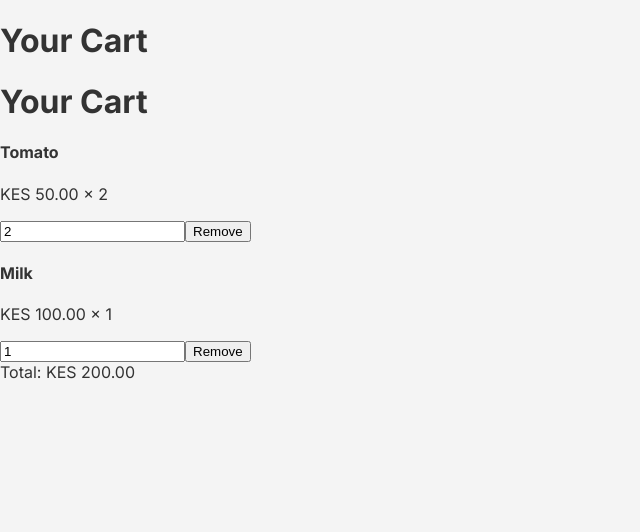
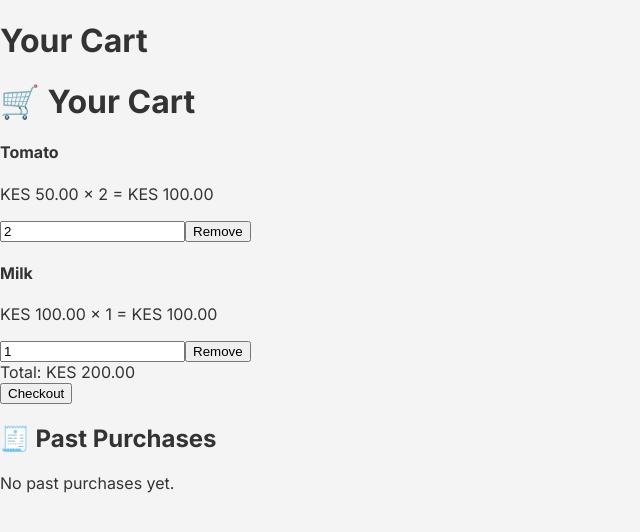
Before and after one commit to BirunduGloria/smart-duka, a Next.js app: page /cart in a window 1280 px wide. Shown: the top 532 px of the page, without its empty margins (0-640 px from the left). Built offline with nearby package versions, Linux system fonts and the light colour scheme; data requests are answered from the project's data file.

Commit message:
Enhance Cart component with sales history and checkout functionality

```diff
--- a/app/components/Cart.js
+++ b/app/components/Cart.js
@@ -4,32 +4,70 @@ import { useState, useEffect } from 'react';
 
 function Cart() {
   const [cartItems, setCartItems] = useState([]);
+  const [currency, setCurrency] = useState('KES');
+  const [salesHistory, setSalesHistory] = useState([]);
 
-  // Fetch cart items from your API
+  // Load cart items on mount
   useEffect(() => {
     fetch('http://localhost:3001/cart')
-      .then((res) => res.json())
+      .then(res => res.json())
       .then(setCartItems)
-      .catch((err) => console.error('Failed to fetch cart:', err));
+      .catch(err => console.error('Failed to fetch cart:', err));
+
+    fetch('http://localhost:3001/sales')
+      .then(res => res.json())
+      .then(setSalesHistory)
+      .catch(err => console.error('Failed to fetch sales history:', err));
   }, []);
 
-  const handleQuantityChange = (id, newQuantity) => {
-    setCartItems((prev) =>
-      prev.map((item) =>
-        item.id === id ? { ...item, quantity: newQuantity } : item
-      )
+  const handleQuantityChange = (id, newQty) => {
+    setCartItems(prev =>
+      prev.map(item => item.id === id ? { ...item, quantity: newQty } : item)
     );
-    // Optional: update on server with PATCH
+
     fetch(`http://localhost:3001/cart/${id}`, {
       method: 'PATCH',
       headers: { 'Content-Type': 'application/json' },
-      body: JSON.stringify({ quantity: newQuantity }),
+      body: JSON.stringify({ quantity: newQty }),
     });
   };
 
   const handleRemove = (id) => {
-    setCartItems((prev) => prev.filter((item) => item.id !== id));
+    setCartItems(prev => prev.filter(item => item.id !== id));
     fetch(`http://localhost:3001/cart/${id}`, { method: 'DELETE' });
+  };
+
+  const handleCheckout = () => {
+    if (cartItems.length === 0) return alert("Cart is empty!");
+
+    const sale = {
+      items: cartItems,
+      total: total,
+      currency: currency,
+      date: new Date().toISOString(),
+    };
+
+    fetch('http://localhost:3001/sales', {
+      method: 'POST',
+      headers: { 'Content-Type': 'application/json' },
+      body: JSON.stringify(sale),
+    })
+      .then(() => {
+        setCartItems([]);
+        alert("Checkout complete!");
+      })
+      .catch(err => alert("Checkout failed."));
+  };
+
+  const handleReorder = (sale) => {
+    sale.items.forEach(item => {
+      fetch('http://localhost:3001/cart', {
+        method: 'POST',
+        headers: { 'Content-Type': 'application/json' },
+        body: JSON.stringify(item),
+      });
+    });
+    alert("Items reordered to cart!");
   };
 
   const total = cartItems.reduce(
@@ -39,52 +77,85 @@ import { useState, useEffect } from 'react';
 
   return (
     <div className="p-6 max-w-3xl mx-auto">
-      <h1 className="text-2xl font-bold mb-4">Your Cart</h1>
+      <h1 className="text-2xl font-bold mb-4">🛒 Your Cart</h1>
+
       {cartItems.length === 0 ? (
         <p className="text-gray-600">Your cart is empty.</p>
       ) : (
-        cartItems.map((item) => (
+        <>
+          {cartItems.map(item => (
             <CartItem
               key={item.id}
               item={item}
               onQuantityChange={handleQuantityChange}
               onRemove={handleRemove}
             />
+          ))}
+          <div className="mt-6 text-xl font-semibold">
+            Total: {currency} {total.toFixed(2)}
+          </div>
+          <button
+            onClick={handleCheckout}
+            className="mt-4 bg-green-600 text-white px-4 py-2 rounded hover:bg-green-700"
+          >
+            Checkout
+          </button>
+        </>
+      )}
+
+      {/* Sales History */}
+      <h2 className="text-xl font-bold mt-10 mb-2">🧾 Past Purchases</h2>
+      {salesHistory.length === 0 ? (
+        <p className="text-gray-500">No past purchases yet.</p>
+      ) : (
+        salesHistory.map((sale, i) => (
+          <div key={i} className="border p-3 mb-4 rounded shadow-sm">
+            <div className="font-semibold">
+              {new Date(sale.date).toLocaleString()}
+            </div>
+            <ul className="text-sm mb-2">
+              {sale.items.map((item, idx) => (
+                <li key={idx}>
+                  {item.name} x {item.quantity} - {item.currency} {item.price}
+                </li>
+              ))}
+            </ul>
+            <div className="font-medium mb-2">
+              Total: {sale.currency} {sale.total.toFixed(2)}
+            </div>
+            <button
+              onClick={() => handleReorder(sale)}
+              className="text-blue-600 hover:underline"
+            >
+              Reorder
+            </button>
+          </div>
         ))
       )}
-      <div className="mt-6 text-xl font-semibold">
-        Total: KES {total.toFixed(2)}
-      </div>
     </div>
   );
 }
 
-// ✅ Define CartItem inside Cart.js
 function CartItem({ item, onQuantityChange, onRemove }) {
   const { id, name, price, quantity, currency } = item;
-
-  const handleChange = (e) => {
-    const newQuantity = parseInt(e.target.value);
-    if (!isNaN(newQuantity) && newQuantity >= 0) {
-      onQuantityChange(id, newQuantity);
-    }
-  };
 
   return (
     <div className="flex justify-between items-center mb-4 border-b pb-2">
       <div>
         <h4 className="text-lg font-semibold">{name}</h4>
         <p className="text-sm text-gray-600">
-          {currency} {price.toFixed(2)} x {quantity}
+          {currency} {price.toFixed(2)} x {quantity} = {currency} {(price * quantity).toFixed(2)}
         </p>
       </div>
       <div className="flex items-center gap-2">
         <input
           type="number"
           value={quantity}
-          onChange={handleChange}
+          onChange={e =>
+            onQuantityChange(id, parseInt(e.target.value) || 0)
+          }
           className="w-16 border rounded px-2 py-1"
-          min="0"
+          min="1"
         />
         <button
           onClick={() => onRemove(id)}
@@ -96,4 +167,5 @@ function CartItem({ item, onQuantityChange, onRemove }) {
     </div>
   );
 }
+
 export default Cart;
```
Lines whose indentation alone changed are shown as unchanged.
